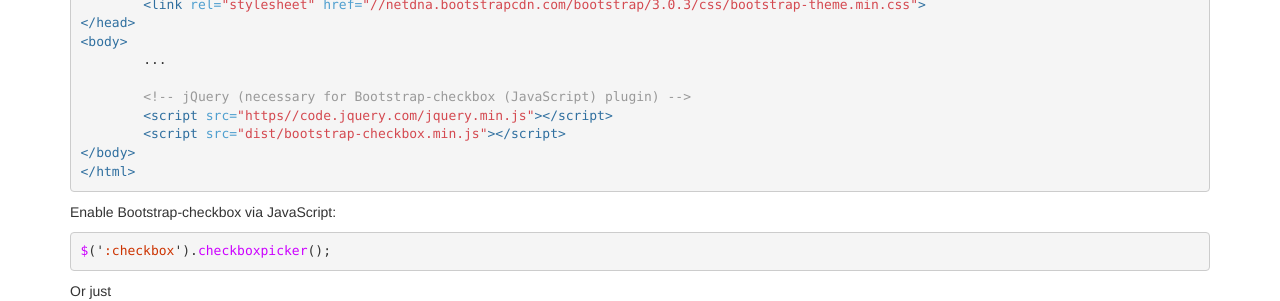
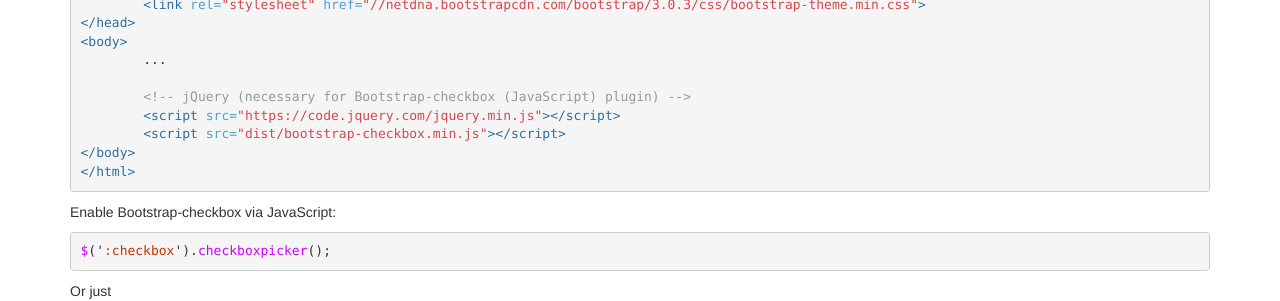
Before and after one commit to vsn4ik/bootstrap-checkbox, a Jekyll site: the page built from index.html, in a window 1280 px wide. Shown: the part 505-806 px from the top of the page. Built offline with Jekyll 4.4.1, drawn with Linux system fonts in a browser that asks for light colours; nearby versions of some CDN libraries; part of the change alters nothing that is shown.

Commit message:
Fix url.

```diff
--- a/index.html
+++ b/index.html
@@ -19,7 +19,7 @@ title: Bootstrap-checkbox
 	...
 
 	<!-- jQuery (necessary for Bootstrap-checkbox (JavaScript) plugin) -->
-	<script src="https//code.jquery.com/jquery.min.js"></script>
+	<script src="https://code.jquery.com/jquery.min.js"></script>
 	<script src="dist/bootstrap-checkbox.min.js"></script>
 </body>
 </html>
```
